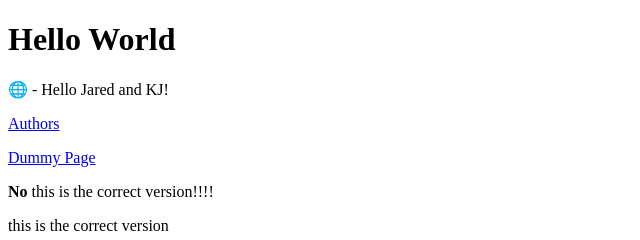
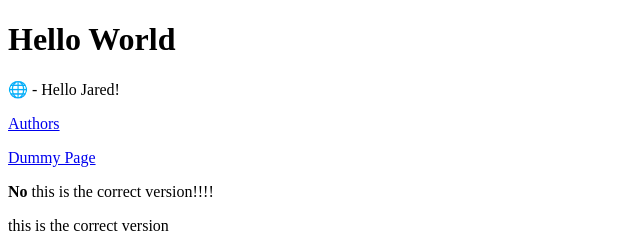
Before and after one commit to JaredP94/lab1-test-deploy, a plain HTML site: page index.html in a window 1280 px wide. Shown: the top 240 px of the page, 0-640 px from the left. Drawn offline with Linux system fonts and the light colour scheme.

Commit message:
jareds still right part 2

```diff
--- a/index.html
+++ b/index.html
@@ -7,7 +7,7 @@
 <body>
 	<h1>Hello World</h1>
 	<p>
-		&#127760 - Hello Jared and KJ!
+		&#127760 - Hello Jared!
 	</p>
 	<p><a href="author.html">Authors</a></p>
 	<p><a href="dummy.html">Dummy Page</a></p>
```
